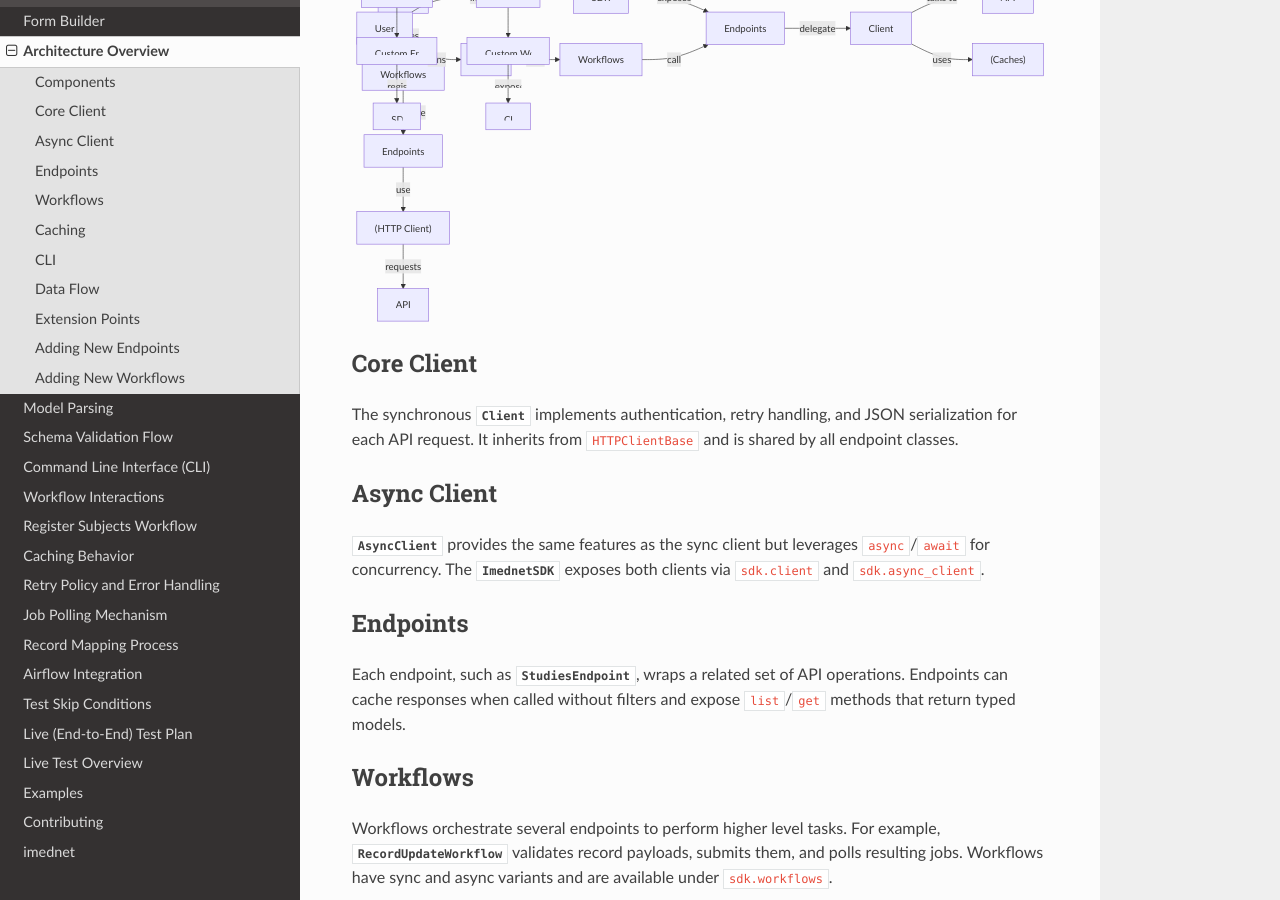
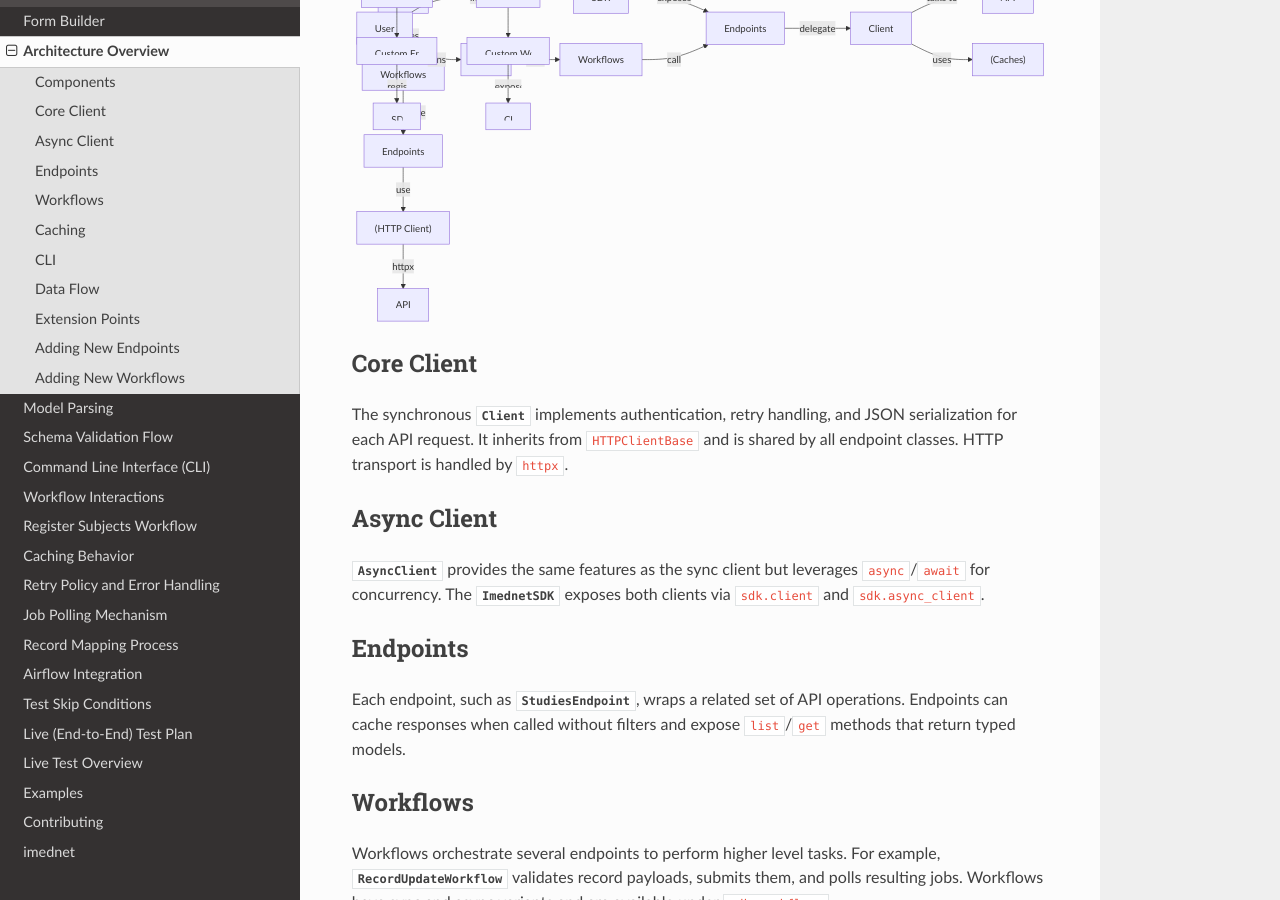
Before and after one commit to fderuiter/imednet-python-sdk, a Sphinx documentation site: the page built from docs/architecture.rst, in a window 1280 px wide and 900 px high, scrolled down 312 px. Built offline with Sphinx 7.4.7 and the Read the Docs theme 3.1.0, drawn with Linux system fonts in a browser that asks for light colours.

Commit message:
chore: remove direct requests dependency
Agent-Logs-Url: https://github.com/fderuiter/imednet-python-sdk/sessions/b42fc6c6-afc1-4d96-a63e-63abf071dab5

Co-authored-by: fderuiter <127706008+fderuiter@users.noreply.github.com>

```diff
--- a/docs/api_overview.rst
+++ b/docs/api_overview.rst
@@ -3,6 +3,8 @@ API Overview
 
 This page summarizes the core concepts of the Mednet EDC REST API and how the
 SDK interacts with it.
+
+The SDK uses ``httpx`` for both synchronous and asynchronous HTTP transport.
 
 Base URL
 --------
--- a/docs/architecture.rst
+++ b/docs/architecture.rst
@@ -14,14 +14,15 @@ Components
        CLI[CLI] --> |invokes| Workflows
        Workflows --> |coordinate| Endpoints
        Endpoints --> |use| Client["(HTTP Client)"]
-       Client --> |requests| API
+       Client --> |httpx| API
 
 Core Client
 -----------
 
 The synchronous :class:`~imednet.core.client.Client` implements authentication,
 retry handling, and JSON serialization for each API request. It inherits from
-``HTTPClientBase`` and is shared by all endpoint classes.
+``HTTPClientBase`` and is shared by all endpoint classes. HTTP transport is
+handled by ``httpx``.
 
 Async Client
 ------------
--- a/pyproject.toml
+++ b/pyproject.toml
@@ -54,7 +54,6 @@ python-json-logger = "^2.0.7"
 urllib3 = "^2.6.3"
 filelock = "^3.20.3"
 pygments = "^2.19.2"
-requests = "^2.33.0"
 cryptography = ">=46.0.7"
 
 [tool.poetry.extras]
```
Also changed, not shown: CHANGELOG.md (+1 -0 lines), README.md (+2 -2 lines), 1 other file.
